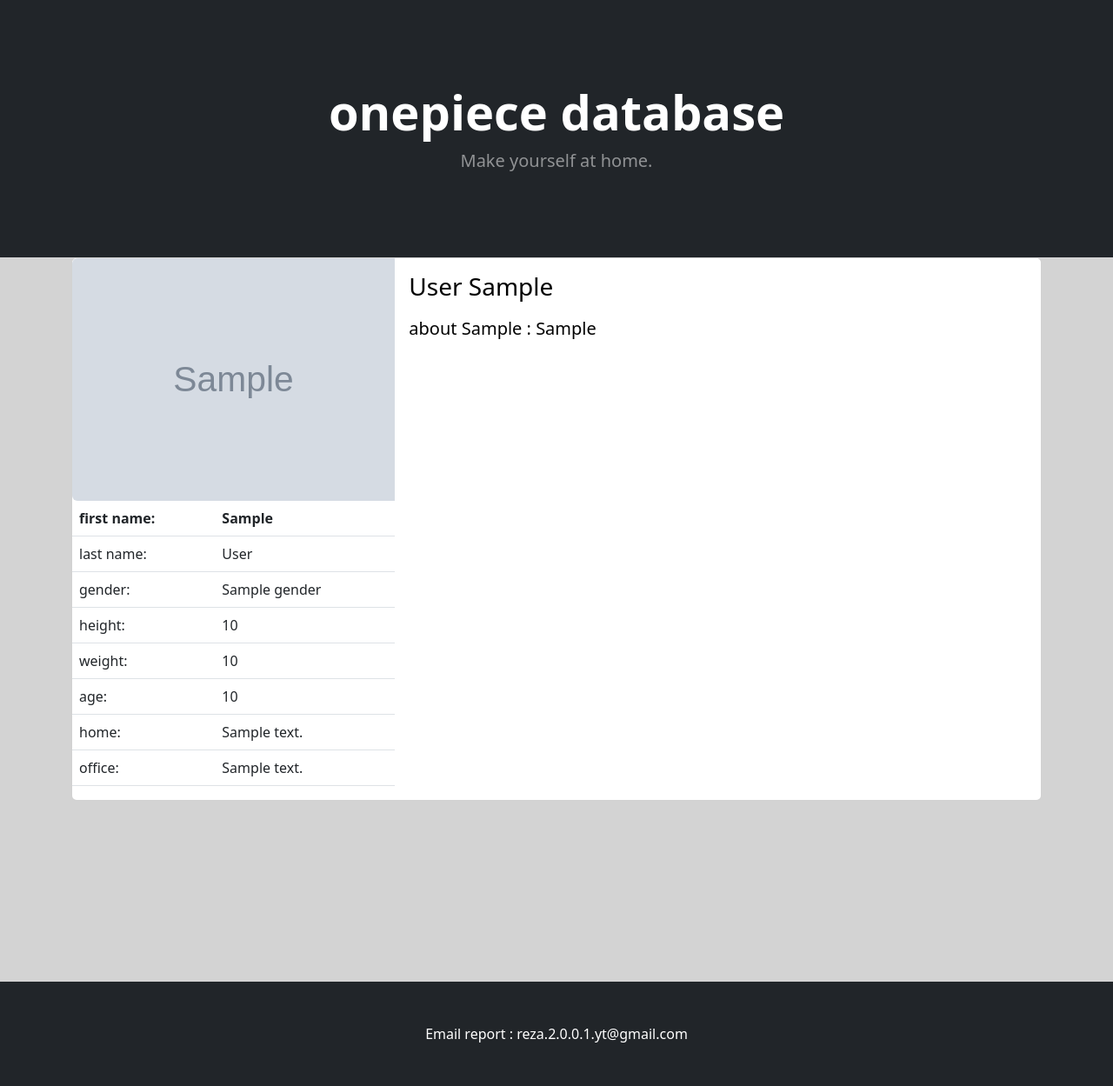
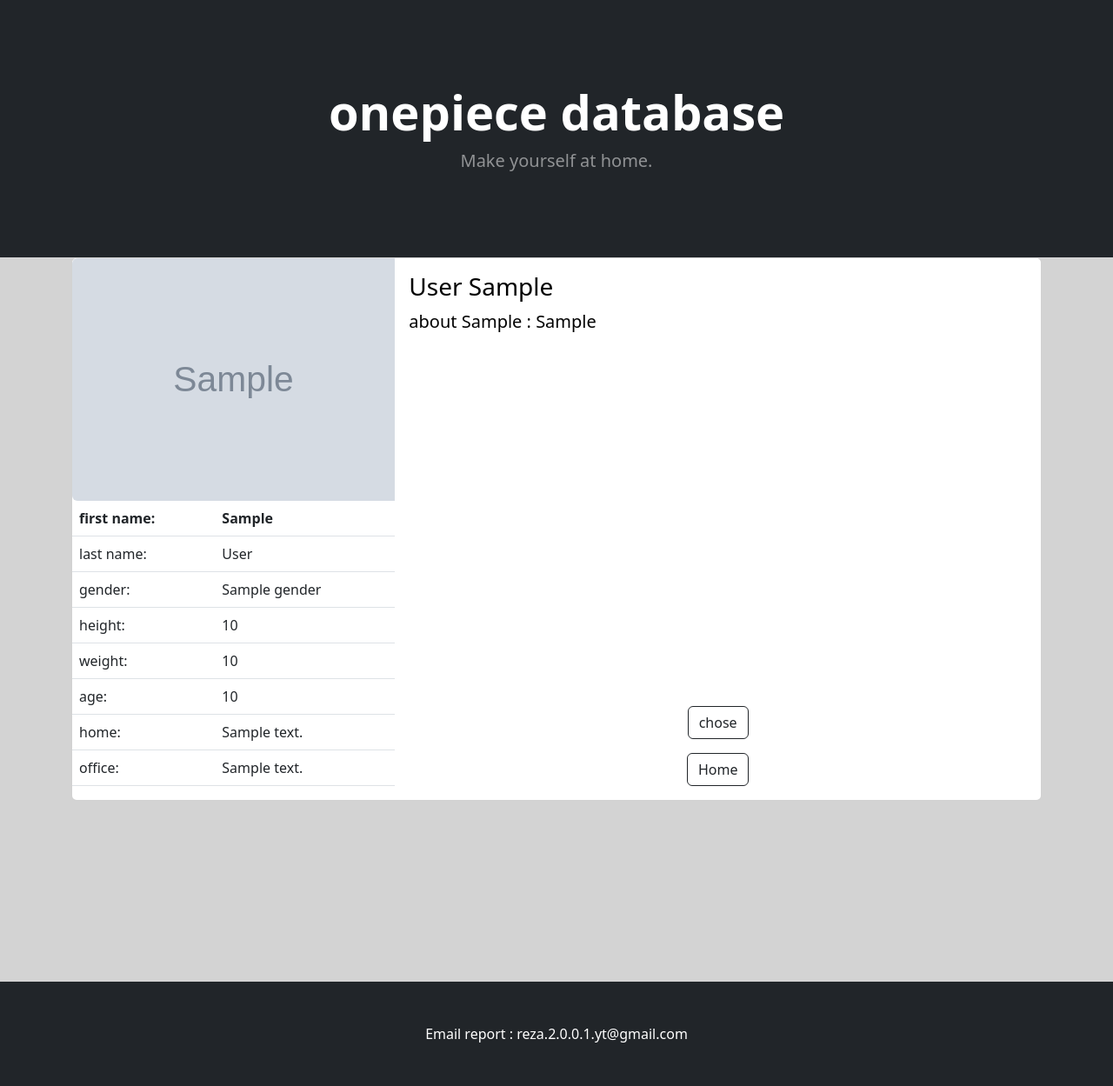
Before and after one commit to Amirrezasetayesh/way_of_the_django, a Django app: template part_one/templates/info_of_characters.html in a window 1280 px wide. Shown: the part 57-1306 px from the top of the page at 87% size. Run offline with Django 3.2, Linux system fonts and the light colour scheme; the template is opened without the code that fills it: most values are stand-ins (such as "Sample title", 1, 10 or a date in 2020); grey boxes marked "Sample" are stand-in pictures; some libraries are stand-ins or nearby versions.

Commit message:
it is not important to say some thing _ just add one key for homa page and one key without any use for chose

```diff
--- a/part_one/templates/info_of_characters.html
+++ b/part_one/templates/info_of_characters.html
@@ -2,6 +2,7 @@
 {% block content %}
 {% load static %}
 {% load humanize %}
+
 <header class="bg-dark py-5">
     <style>
         body {
@@ -11,15 +12,11 @@
     </style>
     <div class="container px-4 px-lg-5 my-5">
         <div class="text-center text-white">
-
             <h1 class="display-4 fw-bolder">onepiece database</h1>
-            <p class="lead fw-normal text-white-50 mb-0">Make yourself at home. </p>
-
+            <p class="lead fw-normal text-white-50 mb-0">Make yourself at home.</p>
         </div>
     </div>
-
 </header>
-
 
 <div class="container">
     <div class="card mb-3">
@@ -31,61 +28,59 @@
                         <tr>
                             <th scope="col">first name:</th>
                             <th scope="col">{{ characters_data.character.First_name }}</th>
-
                         </tr>
                     </thead>
                     <tbody>
                         <tr>
-
                             <td>last name:</td>
                             <td>{{ characters_data.character.Last_name }}</td>
-
                         </tr>
                         <tr>
-
                             <td>gender:</td>
                             <td>{{ characters_data.character.Gender }}</td>
-
                         </tr>
                         <tr>
-
                             <td>height:</td>
                             <td>{{ characters_data.character.Height }}</td>
-
                         </tr>
                         <tr>
-
                             <td>weight:</td>
                             <td>{{ characters_data.character.Weight }}</td>
-
                         </tr>
                         <tr>
-
                             <td>age:</td>
                             <td>{{ characters_data.character.Age }}</td>
-
                         </tr>
                         <tr>
-
                             <td>home:</td>
                             <td>{{ characters_data.Home_address }}</td>
-
                         </tr>
                         <tr>
-
                             <td>office:</td>
                             <td>{{ characters_data.Office_Address }}</td>
-
                         </tr>
-
                     </tbody>
                 </table>
             </div>
             <div class="col-md-8">
-            <div class="card-body">
-              <h3 class="card-title">{{characters_data.character.Last_name}} {{ characters_data.character.First_name }}</h3>
-              <p class="card-text"></p>
-              <p class="card-text" style="font-size: 20px;"> about {{ characters_data.character.First_name }} : {{ characters_data.character.simple_duc }}</p>
+                <div class="card-body d-flex flex-column" style="height: 100%;">
+                    <h3 class="card-title">{{ characters_data.character.Last_name }} {{ characters_data.character.First_name }}</h3>
+
+
+
+                    <p class="card-text" style="font-size: 20px; flex-grow: 1;">
+                        about {{ characters_data.character.First_name }} : {{ characters_data.character.simple_duc }}
+                    </p>
+
+
+                    <div class="text-center mt-3">
+                    <button class="btn btn-outline-dark" type="button" value="{{character_data.character.id}}" id="add_to_box">chose</button>
+                    </div>
+
+
+                    <div class="text-center mt-3">
+                        <a href="{% url 'main_page' %}" class="btn btn-outline-dark">Home</a>
+                    </div>
 
                 </div>
             </div>
@@ -94,5 +89,25 @@
 </div>
 
 <br><br><br><br><br><br><br><br>
+<script>
+    $(document).on('click', '#add_to_box',function(e){
+    e.preventDefault();
+    $.ajax({
+    type:'POST',
+    url:'{% url 'select_character' %}',
+    data:{
+    character_id:$('#add_to_box').val(),
+    csrfmiddlewaretoken:'{{ csrf_token }}',
+    action:'post'
+    },
+    success:function(json){
+        console.log(json)
+        },
+        error:function(xhr,errmsg,err){
+        }
+
+
+    })
+</script>
 
 {% endblock %}
```
Also changed, not shown: part_tow/box_choices.py (+22 -10 lines). Lines whose indentation alone changed are shown as unchanged.
